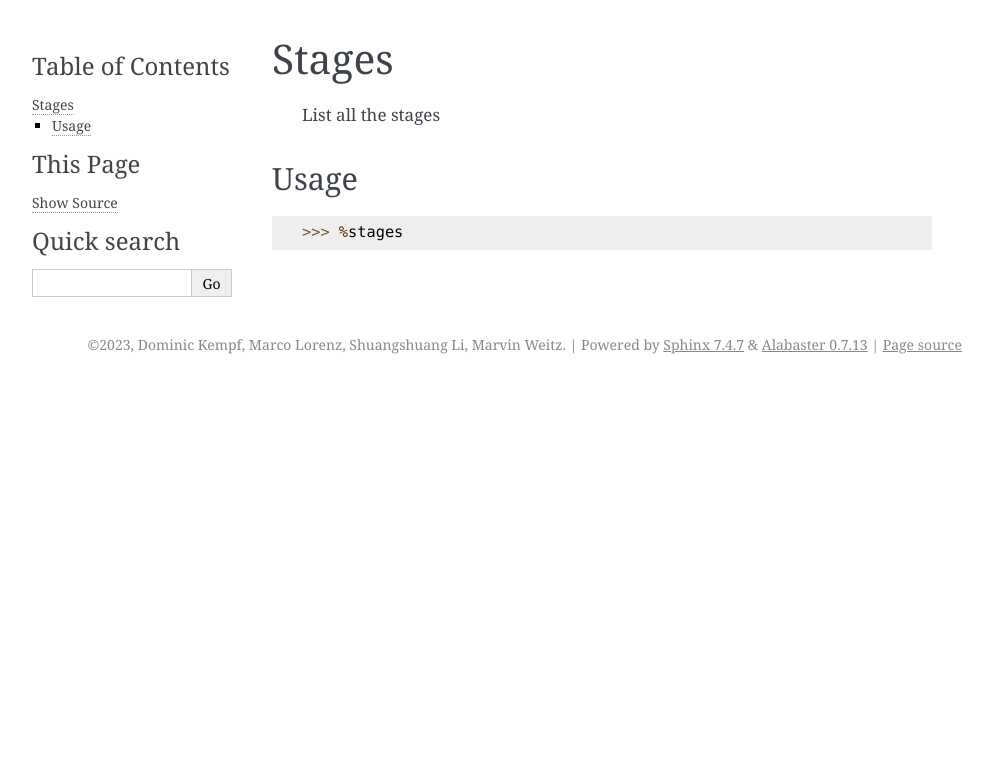
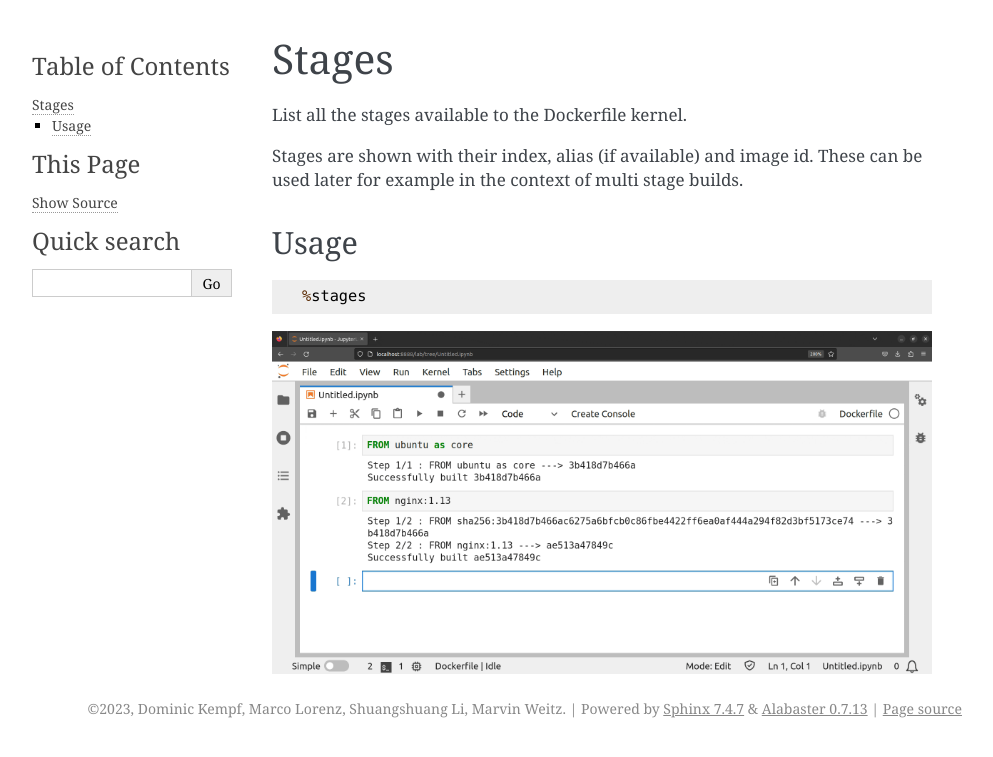
Before and after one commit to ssciwr/dockerfile-kernel, a Sphinx documentation site: the page built from docs/features/magics/stages.rst, in a window 1280 px wide. Shown: the top 757 px of the page, without its empty margins (148-1141 px from the left). Built offline with Sphinx 7.4.7, drawn with Linux system fonts in a browser that asks for light colours.

Commit message:
Add gif to stages magic

```diff
--- a/docs/features/magics/stages.rst
+++ b/docs/features/magics/stages.rst
@@ -1,9 +1,18 @@
 Stages
 ======
 
-    List all the stages
+List all the stages available to the Dockerfile kernel.
+
+Stages are shown with their index, alias (if available) and image id. These can be used later for example in the context of multi stage builds.
+
+.. TODO: Link Multi Stage build
 
 Usage
 -----
 
->>> %stages
+.. code-block::
+
+    %stages
+
+.. image:: /_gifs/magics/stages.gif
+    :alt: Video of stages
```
Also changed, not shown: docs/_gifs/magics/stages.gif (added).
